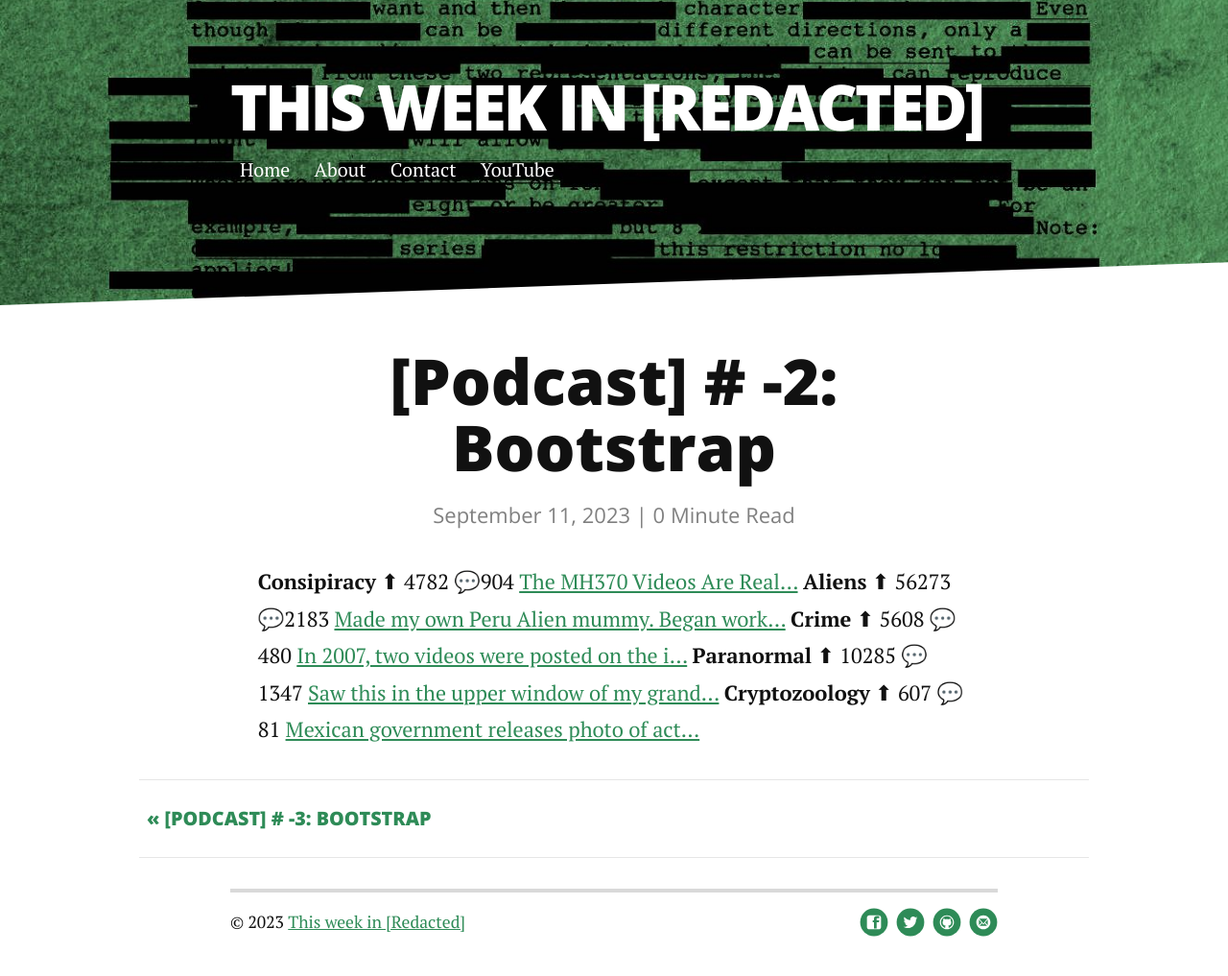
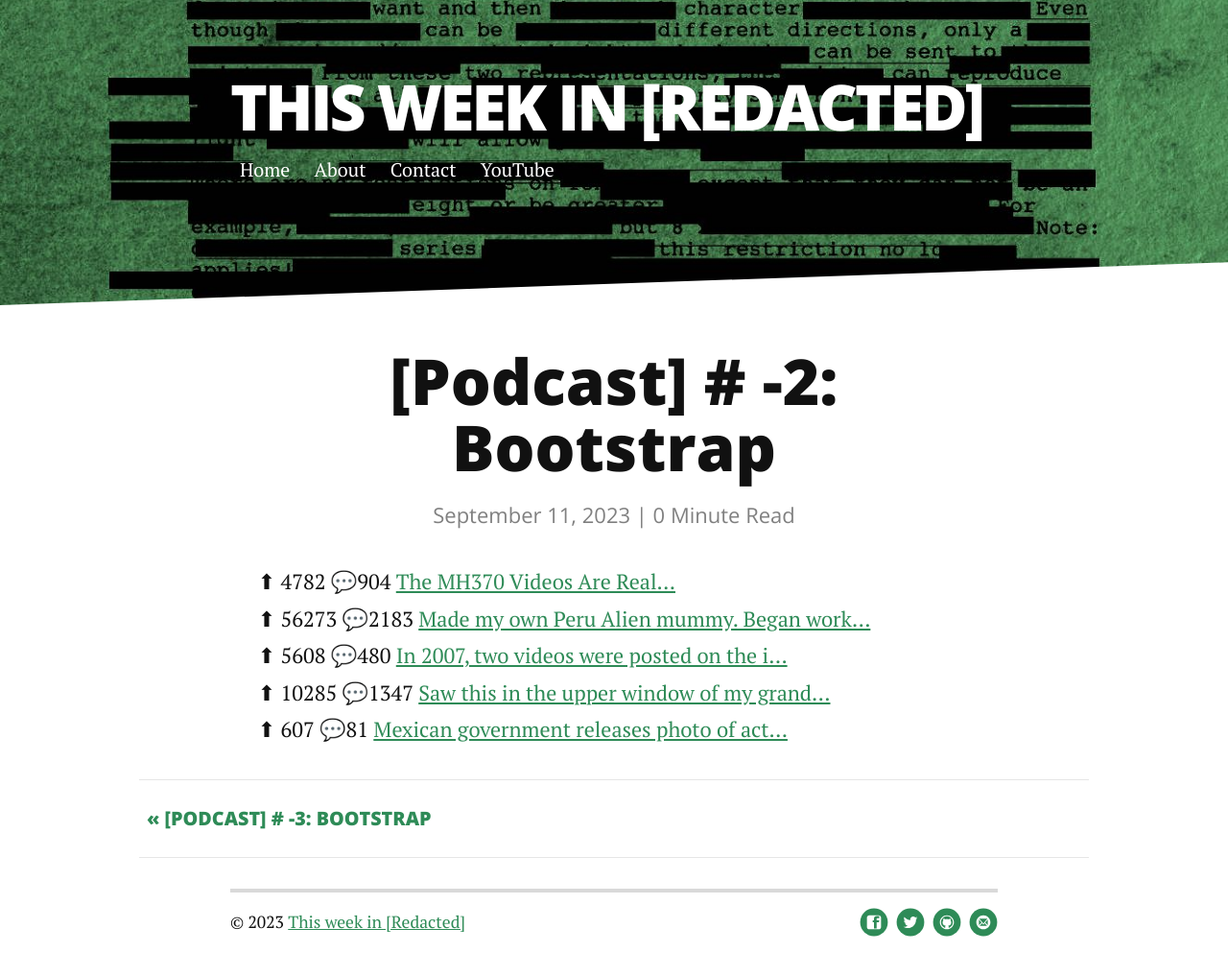
Before and after one commit to thisweekinredacted/thisweekinredacted.github.io, a Jekyll site: the page built from _posts/2023-9-11-podcast-minus-2.markdown, in a window 1280 px wide. Shown: the whole page at 96% size. Built offline with Jekyll 4.4.1, drawn with Linux system fonts in a browser that asks for light colours; nearby versions of some CDN libraries.

Commit message:
Update 2023-9-11-podcast-minus-2.markdown

```diff
--- a/_posts/2023-9-11-podcast-minus-2.markdown
+++ b/_posts/2023-9-11-podcast-minus-2.markdown
@@ -4,8 +4,8 @@ title:  "[Podcast] # -2: Bootstrap"
 date:   2023-9-11
 ---
 
-**Consipiracy** ⬆ 4782 💬904  [The MH370 Videos Are Real...](https://www.reddit.com/r/conspiracy/comments/16gom4a/the_mh370_videos_are_real/)
-**Aliens** ⬆ 56273 💬2183  [Made my own Peru Alien mummy. Began work...](https://i.redd.it/wxno3xo292ob1.png)
-**Crime** ⬆ 5608 💬480  [In 2007, two videos were posted on the i...](https://www.fbi.gov/wanted/ecap/unknown-suspect-1)
-**Paranormal** ⬆ 10285 💬1347  [Saw this in the upper window of my grand...](https://i.redd.it/6z3fyklkpbnb1.jpg)
-**Cryptozoology** ⬆ 607 💬81  [Mexican government releases photo of act...](https://i.redd.it/mlxi5m2l2gob1.jpg)
+⬆ 4782  💬904   [The MH370 Videos Are Real...](https://www.reddit.com/r/conspiracy/comments/16gom4a/the_mh370_videos_are_real/) <br>
+⬆ 56273 💬2183  [Made my own Peru Alien mummy. Began work...](https://i.redd.it/wxno3xo292ob1.png) <br>
+⬆ 5608  💬480   [In 2007, two videos were posted on the i...](https://www.fbi.gov/wanted/ecap/unknown-suspect-1) <br>
+⬆ 10285 💬1347  [Saw this in the upper window of my grand...](https://i.redd.it/6z3fyklkpbnb1.jpg) <br>
+⬆ 607   💬81    [Mexican government releases photo of act...](https://i.redd.it/mlxi5m2l2gob1.jpg) <br>
```
